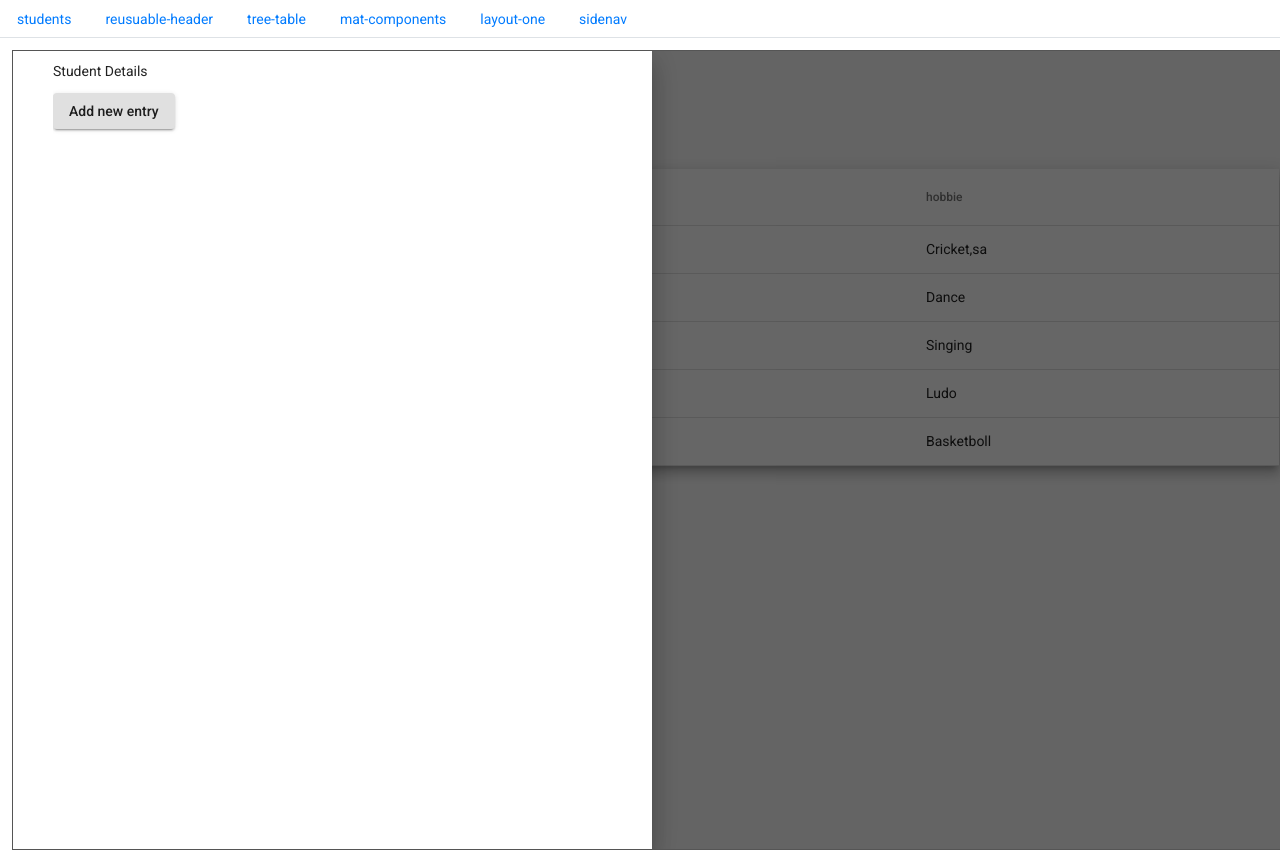
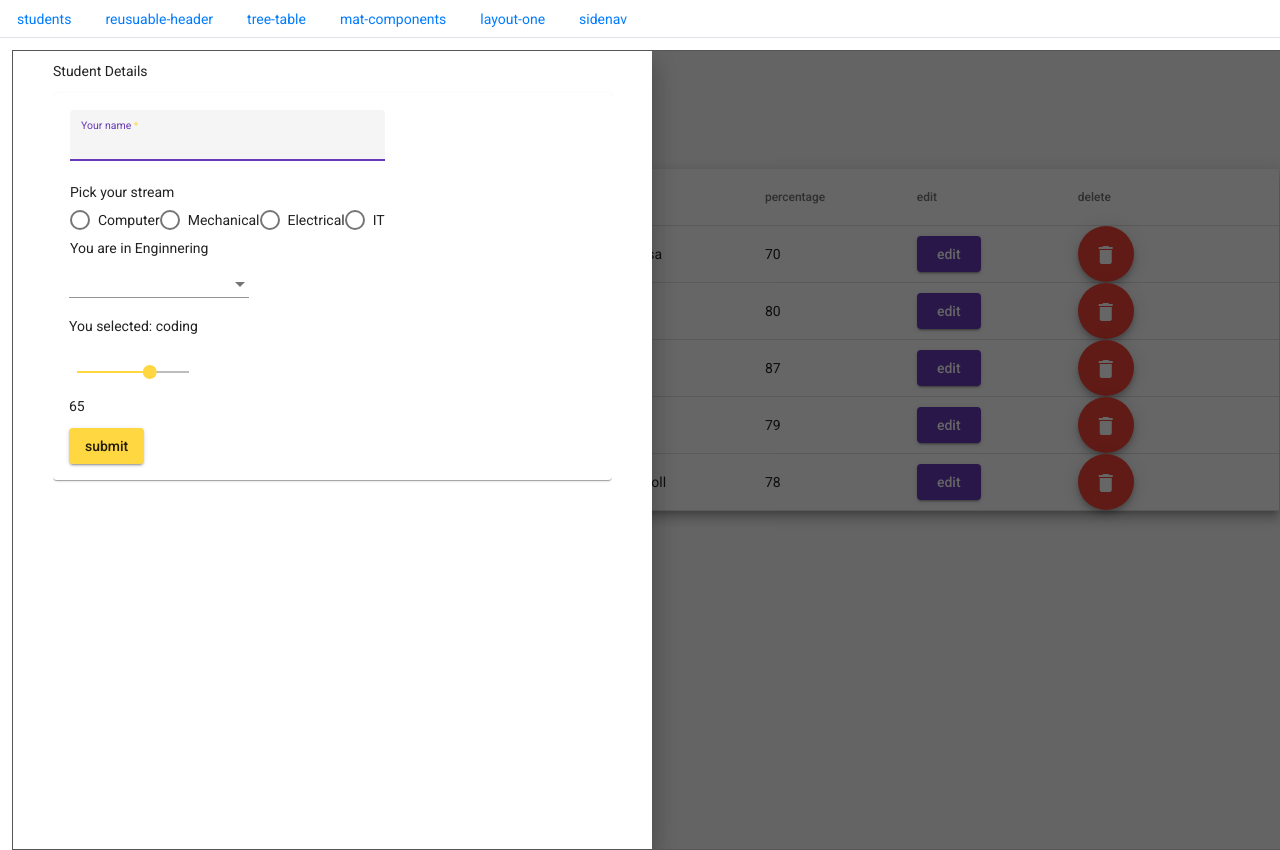
Before and after one commit to prajaktaAngre/studentForm, an Angular app: page /sidenav in a window 1280 px wide. Both pictures are taken after a click on the button "Sidenav". Built offline with nearby package versions, Linux system fonts and the light colour scheme.

Commit message:
mat-sidebar

```diff
--- a/src/app/display-list/re-form.component.ts
+++ b/src/app/display-list/re-form.component.ts
@@ -105,10 +105,10 @@ export class ReFormComponent implements OnInit, OnDestroy {
       const recordIndex = this.dataSource.findIndex((object: any) =>
         object.recordId == newItem.recordId
       )
-
+      console.log(recordIndex)
       console.log("myid", this.id);
       this.dataSource.splice(recordIndex, 1, newItem);
-      this.data = {};
+      this.data = {};//multiple updatees and edits
       this.modeOn = false;
       console.log("dataSource", this.dataSource)
 
--- a/src/app/sidenav/sidenav-form/sidenav-form.component.html
+++ b/src/app/sidenav/sidenav-form/sidenav-form.component.html
@@ -1,7 +1,7 @@
 <p>Student Details</p>
-<p *ngIf="showFiller">
+<p>
     <mat-card>
-    <form [formGroup]="profileForm" (ngSubmit)="onSubmit(position)">
+        <form [formGroup]="profileForm" (ngSubmit)="onSubmit(recordId)">
             <table class="example-full-width" cellspacing="0">
                 <tr>
                     <td>
@@ -15,9 +15,9 @@
                     <td>
                         <label id="example-radio-group-label">Pick your stream</label><br>
                         <mat-radio-group aria-labelledby="example-radio-group-label" class="example-radio-group"
-                    formControlName="stream"   [(ngModel)]="favoriteStream" >
-                        <mat-radio-button class="example-radio-button"
-                        *ngFor="let stream of streams" [value]="stream">
+                            formControlName="stream" [(ngModel)]="favoriteStream">
+                            <mat-radio-button class="example-radio-button" *ngFor="let stream of streams"
+                                [value]="stream">
                                 {{stream}}
                             </mat-radio-button>
                         </mat-radio-group><br>
@@ -29,19 +29,24 @@
                         <mat-select [(value)]="selected" multiple formControlName="hobbies">
                             <mat-select-trigger>
                                 {{selected ? selected : ''}}</mat-select-trigger>
-                      <mat-option *ngFor="let column of columns"
-                      [value]="column.value" >{{column.label}}</mat-option>
+                            <mat-option *ngFor="let column of columns" [value]="column.value">{{column.label}}
+                            </mat-option>
                         </mat-select>
                     </mat-form-field>
 
                     <p>You selected: {{selected}}</p>
                 </tr>
-            <button mat-raised-button color="accent"  type="submit"
-            >Submit</button>
+                <tr>
+                    <mat-slider thumbLabel [displayWith]="formatLabel" tickInterval="100" step="1" min="0"
+                        max="100" aria-label="units" formControlName='percentage' [(ngModel)]="percentage"></mat-slider>
+                    <p>{{percentage}}</p>
+
+                </tr>
+                <button mat-raised-button color="accent" type="submit"> {{editMode ? 'update' : 'submit'}}</button>
             </table>
         </form>
     </mat-card>
 </p>
-<button (click)="showFiller = !showFiller" mat-raised-button>
+<!-- <button (click)="showFiller = !showFiller" mat-raised-button>
     Add new entry
-</button>
+</button> -->
--- a/src/app/sidenav/sidenav-form/sidenav-form.component.ts
+++ b/src/app/sidenav/sidenav-form/sidenav-form.component.ts
@@ -1,4 +1,4 @@
-import { Component, EventEmitter, OnInit, Output } from '@angular/core';
+import { Component, EventEmitter, Input, OnInit, Output } from '@angular/core';
 import { FormControl, FormGroup, Validators } from '@angular/forms';
 
 @Component({
@@ -8,7 +8,8 @@ import { FormControl, FormGroup, Validators } from '@angular/forms';
 })
 export class SidenavFormComponent implements OnInit {
   @Output() newItemEvent = new EventEmitter<string>();//send data of onsubmit method
-
+  @Input()  editData:any;   //catched data from edited mode on
+  @Input() editMode=false; //for switch on updte mode
   showFiller = false;
   favoriteStream=[];
   streams: string[] = ['Computer', 'Mechanical', 'Electrical', 'IT'];
@@ -23,12 +24,24 @@ export class SidenavFormComponent implements OnInit {
     name: new FormControl('', Validators.required),
     stream: new FormControl('', Validators.required),
     hobbies: new FormControl(''),
+    percentage:new FormControl(''),
 
   });
-  submitted=true;
-  position: number = 5;
+  submitted=false;
+  recordId: number =0;
+  percentage=65;
+  formatLabel(value: number) {
+    if (value >= 1000) {
+      return Math.round(value / 1000) + '%';
+    }
+
+    return value;
+  }
+
+
+
   // methods
-  onSubmit(position: any) {
+  onSubmit(recordId: any) {
     this.submitted = true;
 
     // stop here if form is invalid
@@ -38,8 +51,8 @@ export class SidenavFormComponent implements OnInit {
 
     else {
 
-      this.position = this.position + 1;
-      this.profileForm.value['position'] = this.position;
+      this.recordId = this.recordId + 1;
+      this.profileForm.value['recordId'] = this.recordId;
       console.log (this.profileForm.value);
       this.newItemEvent.emit(this.profileForm.value);
        console.log("newitemevent",this.newItemEvent)
@@ -49,12 +62,9 @@ export class SidenavFormComponent implements OnInit {
 
   }
   get f() { return this.profileForm.controls; }
-
-  addNewItem(value: string) {
-    this.newItemEvent.emit(value);
-    console.log("newitemevent",this.newItemEvent)
-
-
+  ngOnChanges() {
+    console.log('edited data came for updation', this.editData);
+    this.profileForm.patchValue(this.editData)
   }
   constructor() { }
 
--- a/src/app/sidenav/sidenav.component.html
+++ b/src/app/sidenav/sidenav.component.html
@@ -1,7 +1,8 @@
 <mat-drawer-container class="example-container" [hasBackdrop]="hasBackdrop.value"
 >
     <mat-drawer #drawer [mode]="hasBackdrop.value">
-        <app-sidenav-form (newItemEvent)="addItem($event)"></app-sidenav-form>
+        <app-sidenav-form (newItemEvent)="addItem($event)" [editData]="data"
+        [editMode]="modeOn"></app-sidenav-form>
     </mat-drawer>
     <mat-drawer-content>
       <mat-form-field appearance="fill">
@@ -17,23 +18,24 @@
 
     <table mat-table [dataSource]="dataSource" class="mat-elevation-z8" >
         <ng-container *ngFor="let stud of displayedColumns  ">
-          <!-- <ng-container *ngIf="stud!=='edit';else edittem ">
-            <ng-container *ngIf="stud!=='delete';else deleteitem "> -->
+          <ng-container *ngIf="stud!=='edit';else editItem ">
+            <ng-container *ngIf="stud!=='delete';else deleteitem ">
               <ng-container [matColumnDef]="stud">
                 <th mat-header-cell *matHeaderCellDef> {{stud}} </th>
                 <td mat-cell *matCellDef="let element"> {{element[stud]}} </td>
+
               </ng-container>
-            <!-- </ng-container>
-          </ng-container> -->
-          <!-- <ng-template #edittem>
+             </ng-container>
+          </ng-container>
+          <ng-template #editItem>
             <ng-container [matColumnDef]="stud">
               <th mat-header-cell *matHeaderCellDef> {{stud}} </th>
-              <td mat-cell *matCellDef="let itemb ; let i=index">
-                <button type="button" mat-raised-button color="primary"
-                (click)="updateInfo(itemb)">edit</button>
+              <td mat-cell *matCellDef="let element;let i=index">
+                <button type="button" mat-raised-button color="primary" (click)="updateInfo(element)">edit</button>
               </td>
             </ng-container>
           </ng-template>
+
           <ng-template #deleteitem>
             <ng-container [matColumnDef]="stud">
               <th mat-header-cell *matHeaderCellDef> {{stud}} </th>
@@ -43,7 +45,7 @@
                 </button>
               </td>
             </ng-container>
-          </ng-template> -->
+          </ng-template>
         </ng-container>
         <tr mat-header-row *matHeaderRowDef="displayedColumns"></tr>
         <tr mat-row *matRowDef="let row; columns: displayedColumns"></tr>
--- a/src/app/sidenav/sidenav.component.ts
+++ b/src/app/sidenav/sidenav.component.ts
@@ -1,17 +1,18 @@
 import { Component, OnInit } from '@angular/core';
 export interface student {
   name: string;
-  position: number;
+  recordId: number;
   stream: string;
-  hobbie: any;
+  hobbies: any;
+  percentage:any;
 }
 
 const ELEMENT_DATA: student[] = [
-  {position: 1, name: 'Swarali', stream: 'Computer Science', hobbie: ['Cricket','sa']},
-  {position: 2, name: 'Shweta', stream: 'Mechanical', hobbie: 'Dance'},
-  {position: 3, name: 'Sayali', stream: 'BCS Science', hobbie: 'Singing'},
-  {position: 4, name: 'Bela', stream: 'Electrical', hobbie: 'Ludo'},
-  {position: 5, name: 'Boron', stream:'Computer Science', hobbie: 'Basketboll'},
+  {recordId: 1, name: 'Swarali', stream: 'Computer Science', hobbies: ['Cricket','sa'],percentage:70},
+  {recordId: 2, name: 'Shweta', stream: 'Mechanical', hobbies: ['Dance'],percentage:80},
+  {recordId: 3, name: 'Sayali', stream: 'BCS Science', hobbies: ['Singing'],percentage:87},
+  {recordId: 4, name: 'Bela', stream: 'Electrical', hobbies: ['Ludo'],percentage:79},
+  {recordId: 5, name: 'Boron', stream:'Computer Science', hobbies: ['Basketboll'],percentage:78},
 ]
 @Component({
   selector: 'app-sidenav',
@@ -19,24 +20,67 @@ const ELEMENT_DATA: student[] = [
   styleUrls: ['./sidenav.component.scss']
 })
 export class SidenavComponent implements OnInit {
-  displayedColumns: string[] = ['position', 'name', 'stream', 'hobbie'];
+  displayedColumns: string[] = ['recordId', 'name', 'stream', 'hobbies','percentage','edit','delete'];
   dataSource = ELEMENT_DATA;
   items: any = [];
   student: any = [];
+  modeOn: boolean=false;
+  data: any;
+  id: any;
+
   // methods
   addItem(newItem: any) {
+    // this.dataSource.length=this.id;
+    if ( this.dataSource && this.modeOn === true) {
+      const recordIndex = this.dataSource.findIndex((object: any) =>
+        object.recordId == newItem.recordId
 
-      this.dataSource.push(newItem);
-      console.log("data emits successuly", newItem)
-    console.log("items",this.dataSource)
+      )
+      console.log(recordIndex)
+      // console.log(recordId)
+      this.dataSource.splice(recordIndex, 1, newItem);
+      this.data = {};//multiple updatees and edits
+      this.modeOn = false;
+      console.log("dataSource", this.dataSource)
+      console.log()
+      console.log("data updated successuly", newItem)
 
 
+
+    }
+    else {
+
+         let tempArray = this.dataSource;
+         tempArray.push(newItem)
+         this.dataSource = [...tempArray]
+         console.log("data emits successuly", newItem)
+         console.log("items",this.dataSource)
+    }
+
   }
+  updateInfo(editedItem: any) {
+    this.modeOn = true;
+    console.log(editedItem);
+
+    this.data = editedItem;
+
+  }
+
+
+  deleteInfo(index: any) {
+
+     var delBtn = confirm(" Do you want to delete ?");
+     console.log(this.dataSource);
+     this.dataSource.splice(index, 1);
+     let tempArray = this.dataSource;
+     this.dataSource = [...tempArray]
+     console.log("after",this.dataSource);
+
+     }
   constructor() { }
 
   ngOnInit(): void {
-    // this.dataSource=newItem
-    // this.dataSource = [this.student];
+    this.dataSource;
 
      console.log(this.dataSource)
 
```
Lines whose indentation alone changed are shown as unchanged.
